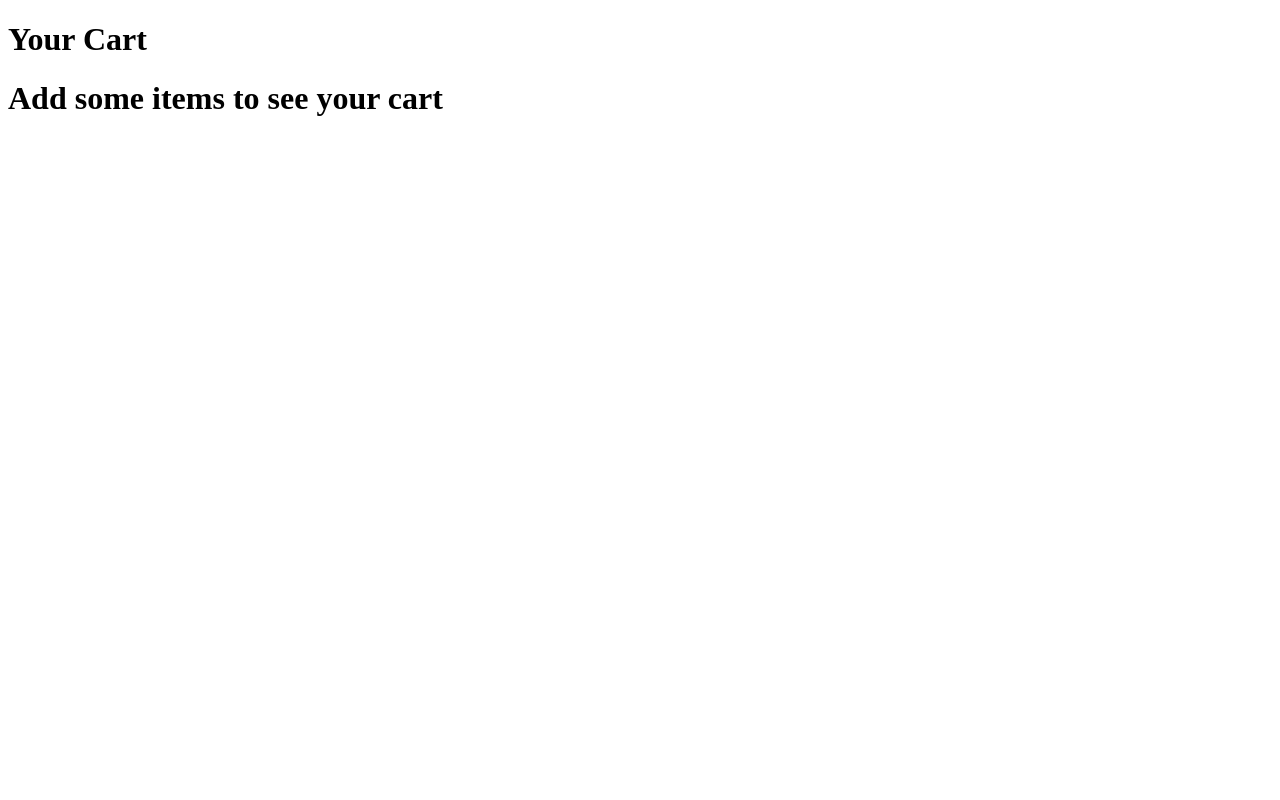
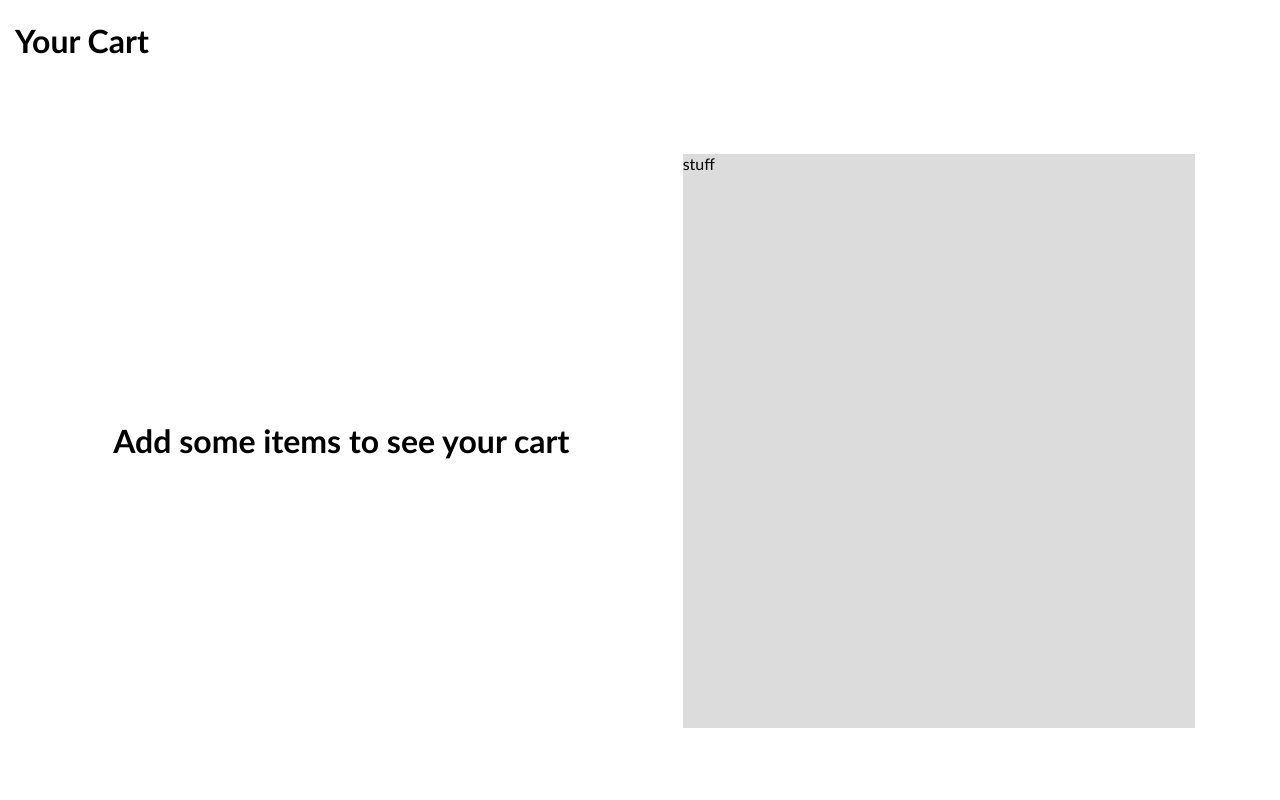
Before and after one commit to jzcdx/ecommerce, a Flask app: page /cart in a window 1280 px wide. Run offline with Flask 2, Linux system fonts and the light colour scheme; parts of the project's set-up code (start-up, migrations or seed data) failed here and were passed over.

Commit message:
cart frontend looks alot better

```diff
--- a/static/css/cart.css
+++ b/static/css/cart.css
@@ -1,6 +1,20 @@
+body {
+    height:100vh;
+    width:100%;
+    margin:0px;
+
+    font-family:'Trebuchet MS', 'Lucida Sans Unicode', 'Lucida Grande', 'Lucida Sans', Arial, sans-serif;
+    display: flex;
+    flex-direction: column;
+}
+
+.main-heading {
+    margin-left:15px;
+}
+
 .items-div {
     background-color:rgb(44, 44, 44);
-    width:50%;
+    width:100%;
     height:80%;
 }
 
@@ -25,7 +39,9 @@
     display:flex;
     flex-direction:column;
     justify-content: space-between;
-
+    align-items:center;
+    width:40%;
+    /*background-color:rgba(222, 13, 13, 0.5);*/
 }
 
 .thumbnail-container {
@@ -38,3 +54,32 @@
     height:100%;
     object-fit:contain;
 }
+
+
+
+
+.main-area {
+    width:100%;
+
+
+    flex-grow: 1;
+    display:flex;
+    flex-direction:row;
+    justify-content:space-evenly;
+    align-items:center;
+}
+
+.cart-area {
+    width:40%;
+    height:80%;
+
+    display:flex;
+    justify-content:center;
+    align-items:center;
+}
+
+.summary-area {
+    width:40%;
+    height:80%;
+    background-color:gainsboro;
+}
--- a/templates/cart.html
+++ b/templates/cart.html
@@ -8,7 +8,9 @@
         <link rel="stylesheet" href="{{ url_for('static', filename='css/cart.css') }}">
     </head>
     <body>
-        <h1>Your Cart</h1>
+        <h1 class="main-heading">Your Cart</h1>
+        <div class="main-area">
+
             <div class="cart-area">
                 {% if cart is not none %}
                     <div class="items-div">
@@ -28,9 +30,11 @@
                 {% else %}
                     <h1>Add some items to see your cart</h1>
                 {% endif %}
-        <div>
+            </div>
 
             <div class="summary-area">
+                stuff
+            </div>
         </div>
     </body>
 </html>
```
Lines whose indentation alone changed are shown as unchanged.
